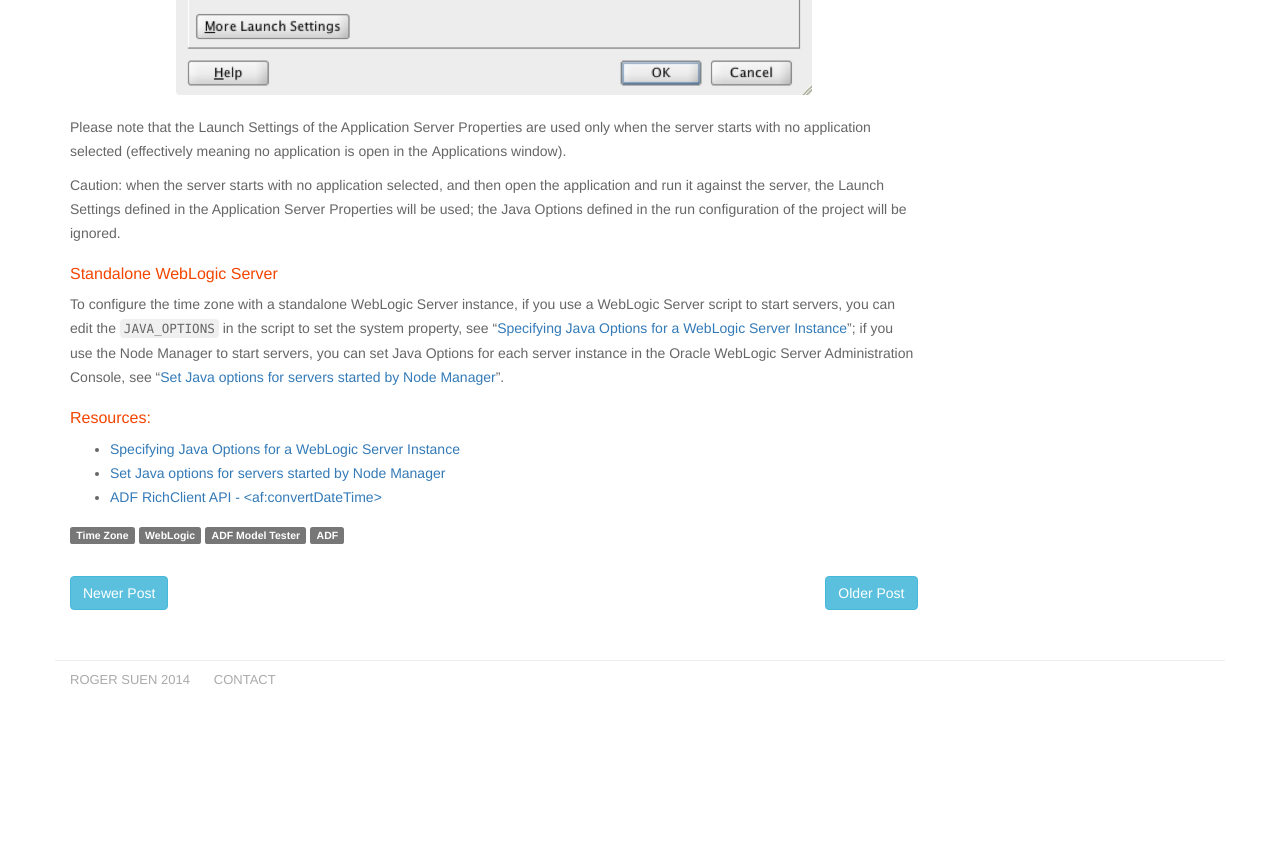
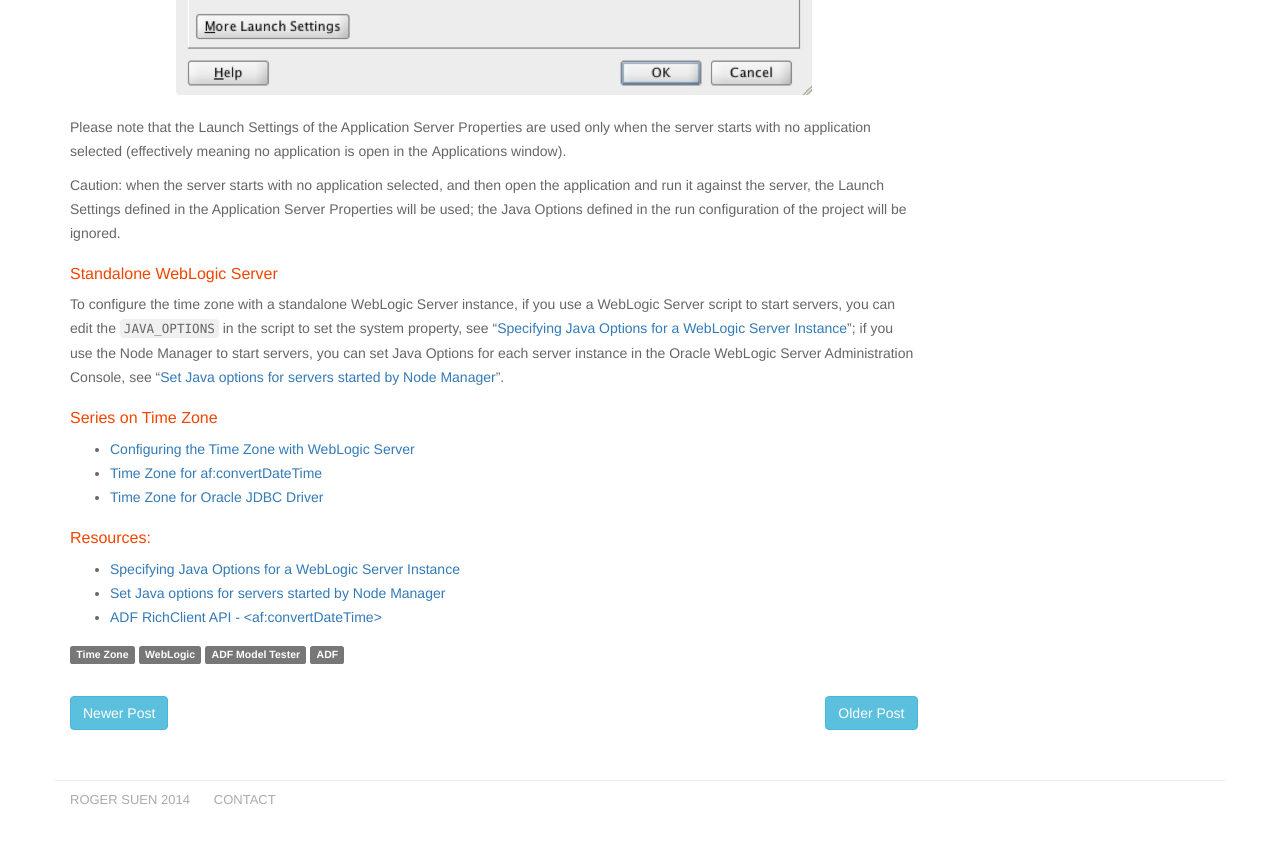
Before and after one commit to rogersuen/rogersuen.github.io, a Jekyll site: the page built from _posts/2015-03-16-configure-timezone-with-weblogic-server.md, in a window 1280 px wide and 900 px high, scrolled down 2476 px. Shown: the top 843 px of the window. Built offline with Jekyll 4.4.1, drawn with Linux system fonts in a browser that asks for light colours; Markdown is read by kramdown in place of the engine named in the settings; before the commit the page ends 3256 px from its top, so only the background shows below that.

Commit message:
added index of the time zone series

```diff
--- /dev/null
+++ b/_includes/index-series-time-zone.md
@@ -0,0 +1,5 @@
+## Series on Time Zone
+
+* [Configuring the Time Zone with WebLogic Server]({% post_url 2015-03-16-configure-timezone-with-weblogic-server %})
+* [Time Zone for af:convertDateTime]({% post_url 2015-03-20-adf-timezone-for-convertdatetime %})
+* [Time Zone for Oracle JDBC Driver]({% post_url 2015-03-23-timezone-for-oracle-jdbc-driver %})
--- a/_posts/2015-03-16-configure-timezone-with-weblogic-server.md
+++ b/_posts/2015-03-16-configure-timezone-with-weblogic-server.md
@@ -42,10 +42,11 @@
 
 **Caution:** when the server starts with no application selected, and then open the application and run it against the server, the Launch Settings defined in the Application Server Properties will be used; the Java Options defined in the run configuration of the project will be ignored.
 
-
 ## Standalone WebLogic Server
 
 To configure the time zone with a standalone WebLogic Server instance, if you use a WebLogic Server script to start servers, you can edit the `JAVA_OPTIONS` in the script to set the system property, see "[Specifying Java Options for a WebLogic Server Instance](http://docs.oracle.com/middleware/1213/wls/START/overview.htm#START138)"; if you use the Node Manager to start servers, you can set Java Options for each server instance in the Oracle WebLogic Server Administration Console, see "[Set Java options for servers started by Node Manager](http://docs.oracle.com/middleware/1213/wls/WLACH/taskhelp/startstop/SetJavaOptionsForServersStartedByNodeManager.html)".
+
+{% include index-series-time-zone.md %}
 
 ## Resources:
 
```
Also changed, not shown: _posts/2015-03-20-adf-timezone-for-convertdatetime.md (+2 -0 lines), _posts/2015-03-23-timezone-for-oracle-jdbc-driver.md (+2 -0 lines).
